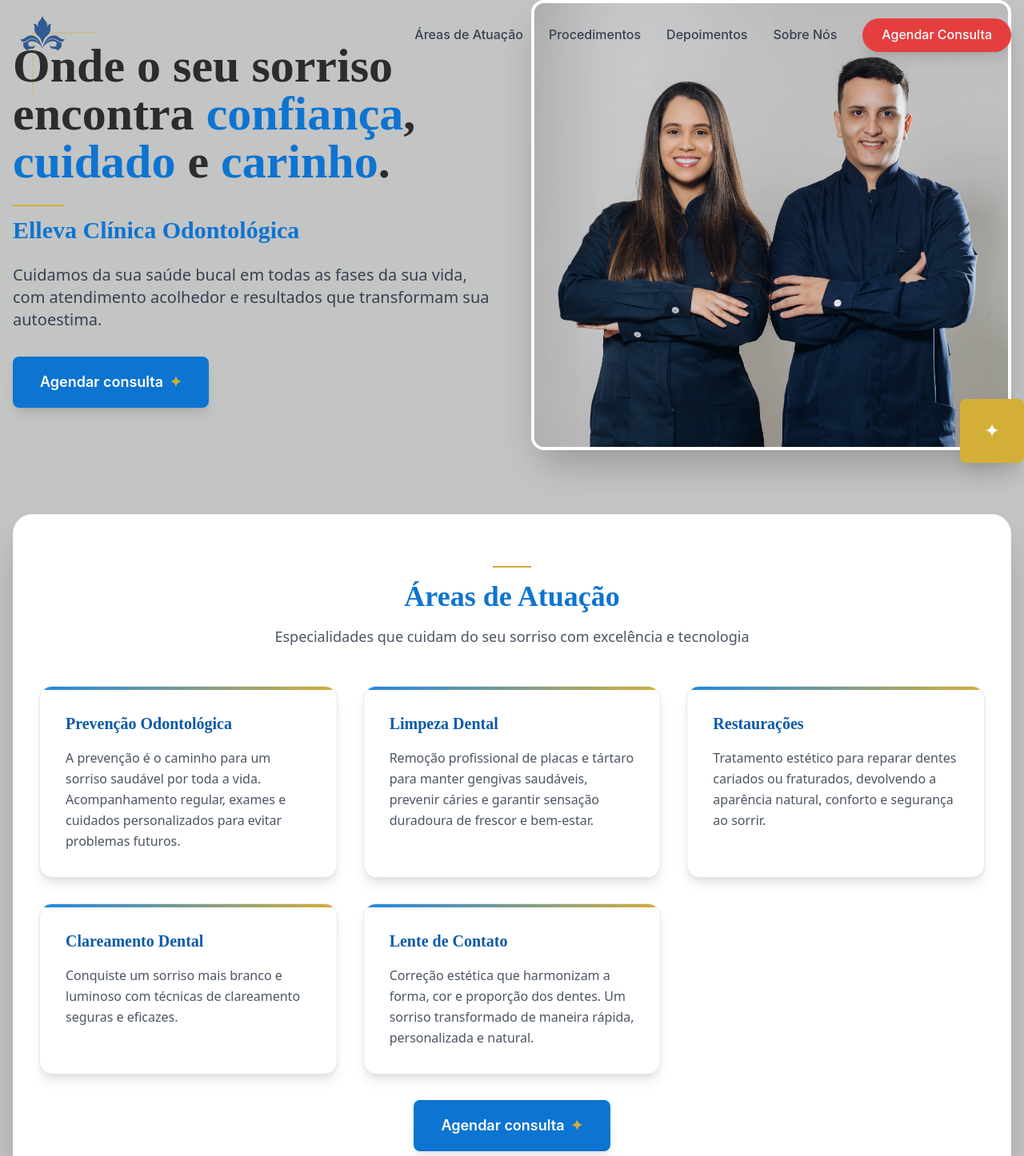
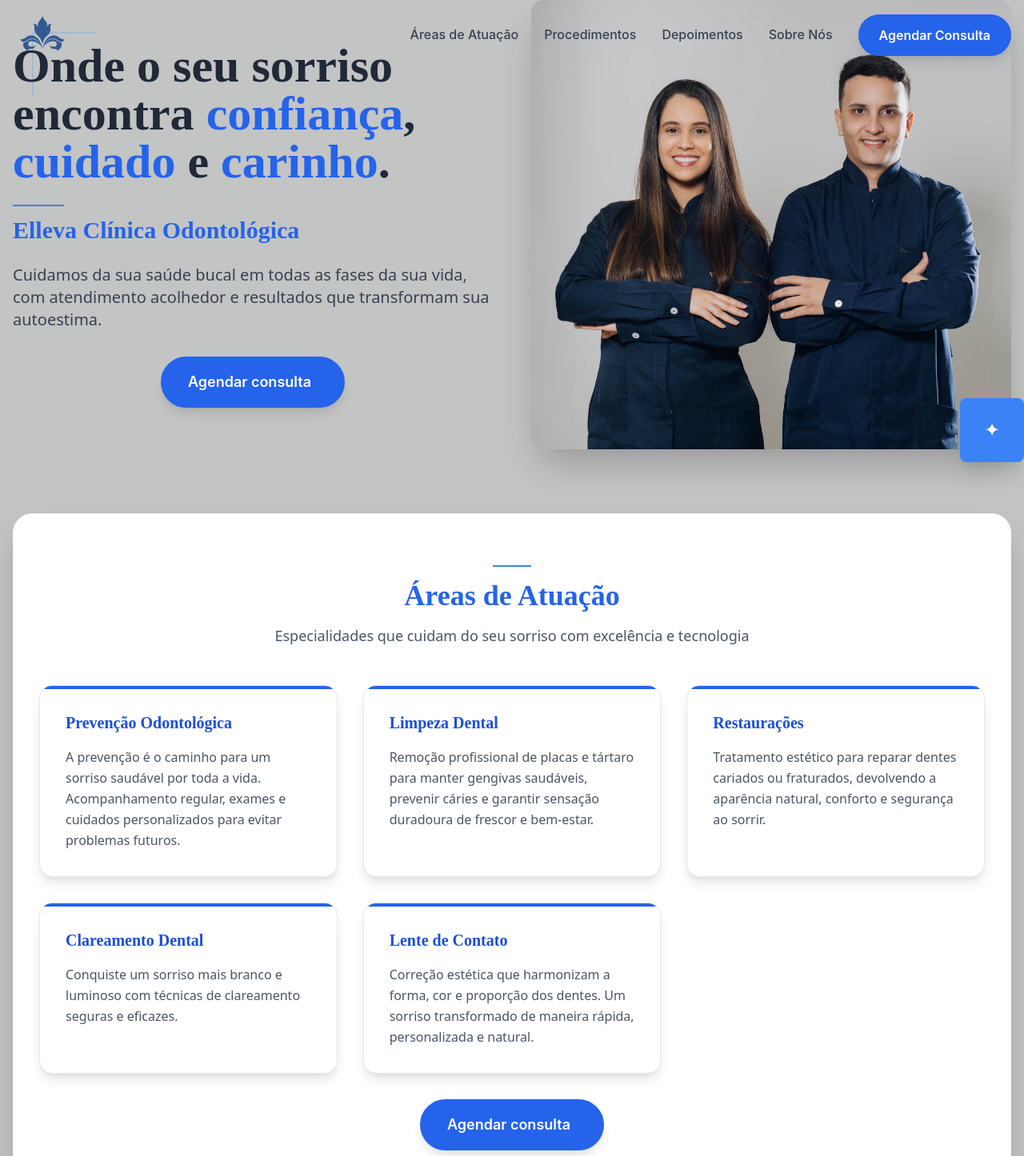
Before and after one commit to JCelinoG/elleva-odonto, a React (Vite) app: page / in a window 1280 px wide. Shown: the top 1446 px of the page at 80% size. Built offline with nearby package versions, Linux system fonts and the light colour scheme.

Commit message:
chore: save

```diff
--- a/src/components/layout/Header.tsx
+++ b/src/components/layout/Header.tsx
@@ -1,6 +1,7 @@
 import React, { useState, useEffect } from 'react';
 import { motion, AnimatePresence } from 'framer-motion';
 import { navigationItems } from '../data/content';
+import Button from '../ui/Button';
 
 const Header: React.FC = () => {
   const [isScrolled, setIsScrolled] = useState(false);
@@ -73,14 +74,9 @@ return (
             ))}
 
             {/* Botão CTA */}
-            <motion.button
-              whileHover={{ scale: 1.05 }}
-              whileTap={{ scale: 0.95 }}
-              className="bg-accent-500 text-white px-6 py-2 rounded-full font-medium hover:bg-accent-600 transition-colors duration-300 shadow-lg hover:shadow-xl"
-              onClick={() => handleNavClick('#contato')}
-            >
-              Agendar Consulta
-            </motion.button>
+              <Button variant="primary" size="md" withIcon={false} center={false}>
+  Agendar Consulta
+</Button>
           </nav>
 
           {/* Mobile Menu Button */}
@@ -133,15 +129,9 @@ return (
                     {item.name}
                   </motion.a>
                 ))}
-                <motion.button
-                  initial={{ opacity: 0, x: -20 }}
-                  animate={{ opacity: 1, x: 0 }}
-                  transition={{ delay: navigationItems.length * 0.1 }}
-                  className="w-full mt-4 bg-accent-500 text-white py-3 rounded-lg font-medium hover:bg-accent-600 transition-colors duration-300"
-                  onClick={() => handleNavClick('#contato')}
-                >
-                  Agendar Consulta
-                </motion.button>
+                <Button variant="primary" size="md" withIcon={false} center={false}>
+  Agendar Consulta
+</Button>
               </nav>
             </motion.div>
           )}
--- a/src/components/sections/Section1.tsx
+++ b/src/components/sections/Section1.tsx
@@ -25,16 +25,14 @@ const Section1: React.FC = () => {
  return (
   <section
     id="areas"
-    className="min-h-screen flex items-center justify-center relative overflow-hidden pt-20 lg:pt-0" /* Adicionei pt-20 para mobile */
+    className="min-h-screen flex items-center justify-center relative overflow-hidden pt-20 lg:pt-0"
     style={{ backgroundColor: '#c3c4c4' }}
   >
-      {/* Elementos decorativos de luxo */}
-      <div className="absolute top-10 left-10 w-20 h-20 border-l-2 border-t-2 border-luxury-gold opacity-30"></div>
-      <div className="absolute bottom-10 right-10 w-16 h-16 border-r-2 border-b-2 border-luxury-gold opacity-30"></div>
+      <div className="absolute top-10 left-10 w-20 h-20 border-l-2 border-t-2 border-primary-400 opacity-30"></div>
+      <div className="absolute bottom-10 right-10 w-16 h-16 border-r-2 border-b-2 border-primary-400 opacity-30"></div>
 
       <div className="container mx-auto px-4 relative z-10">
         <div className="grid grid-cols-1 lg:grid-cols-2 gap-12 items-center">
-          {/* Coluna do Texto */}
           <motion.div
             initial={{ opacity: 0, x: -50 }}
             whileInView={{ opacity: 1, x: 0 }}
@@ -42,13 +40,12 @@ const Section1: React.FC = () => {
             viewport={{ once: true }}
             className="text-center lg:text-left"
           >
-            {/* Slogan Principal com fonte luxuosa */}
             <motion.h1
               initial={{ opacity: 0, y: 30 }}
               whileInView={{ opacity: 1, y: 0 }}
               transition={{ duration: 0.8, delay: 0.2 }}
               viewport={{ once: true }}
-              className="text-4xl md:text-5xl lg:text-6xl font-serif font-bold text-luxury-dark mb-6 leading-tight"
+              className="text-4xl md:text-5xl lg:text-6xl font-serif font-bold text-gray-800 mb-6 leading-tight"
             >
               Onde o seu sorriso encontra{' '}
               <span className="text-primary-600">confiança</span>,{' '}
@@ -56,7 +53,6 @@ const Section1: React.FC = () => {
               <span className="text-primary-600">carinho</span>.
             </motion.h1>
 
-            {/* Nome da Clínica com detalhe luxuoso */}
             <motion.div
               initial={{ opacity: 0 }}
               whileInView={{ opacity: 1 }}
@@ -64,13 +60,12 @@ const Section1: React.FC = () => {
               viewport={{ once: true }}
               className="mb-6 relative"
             >
-              <div className="w-16 h-0.5 bg-luxury-gold mx-auto lg:mx-0 mb-3"></div>
+              <div className="w-16 h-0.5 bg-primary-500 mx-auto lg:mx-0 mb-3"></div>
               <h2 className="text-2xl md:text-3xl text-primary-600 font-serif font-semibold">
                 Elleva Clínica Odontológica
               </h2>
             </motion.div>
 
-            {/* Descrição */}
             <motion.p
               initial={{ opacity: 0, y: 20 }}
               whileInView={{ opacity: 1, y: 0 }}
@@ -81,7 +76,6 @@ const Section1: React.FC = () => {
               Cuidamos da sua saúde bucal em todas as fases da sua vida, com atendimento acolhedor e resultados que transformam sua autoestima.
             </motion.p>
 
-            {/* Botões CTA com toque premium */}
             <motion.div
               initial={{ opacity: 0, y: 20 }}
               whileInView={{ opacity: 1, y: 0 }}
@@ -89,21 +83,12 @@ const Section1: React.FC = () => {
               viewport={{ once: true }}
               className="flex flex-col sm:flex-row gap-4 justify-center lg:justify-start"
             >
-              <motion.button
-                whileHover={{ scale: 1.05, y: -2 }}
-                whileTap={{ scale: 0.95 }}
-                onClick={handleWhatsAppClick}
-                className="bg-primary-600 text-white px-8 py-4 rounded-lg font-semibold text-lg hover:bg-primary-700 transition-all duration-300 shadow-lg hover:shadow-xl border-2 border-primary-600 flex items-center space-x-2"
-              >
-                <span>Agendar consulta</span>
-                <span className="text-luxury-gold">✦</span>
-
-              </motion.button>
-
+              <Button variant="primary">
+                Agendar consulta
+              </Button>
             </motion.div>
           </motion.div>
 
-          {/* Coluna da Imagem com moldura luxuosa */}
           <motion.div
             initial={{ opacity: 0, x: 50 }}
             whileInView={{ opacity: 1, x: 0 }}
@@ -111,31 +96,27 @@ const Section1: React.FC = () => {
             viewport={{ once: true }}
             className="relative"
           >
-            <div className="relative rounded-2xl overflow-hidden shadow-2xl border-4 border-white">
-              {/* Imagem Principal */}
+            <div className="relative rounded-2xl overflow-hidden shadow-2xl">
               <img
                 src="/images/0G0A3904.jpg"
                 alt="Elleva Clínica Odontológica - Ambiente moderno e acolhedor"
                 className="w-full h-[600px] object-cover"
               />
-              {/* Overlay sutil */}
               <div className="absolute inset-0 bg-gradient-to-t from-primary-900/10 to-transparent"></div>
             </div>
 
-            {/* Elemento decorativo de luxo */}
             <motion.div
               initial={{ opacity: 0, scale: 0, rotate: -45 }}
               whileInView={{ opacity: 1, scale: 1, rotate: 0 }}
               transition={{ duration: 0.6, delay: 1 }}
               viewport={{ once: true }}
-              className="absolute -bottom-4 -right-4 w-20 h-20 bg-luxury-gold rounded-lg flex items-center justify-center text-white text-2xl shadow-xl"
+              className="absolute -bottom-4 -right-4 w-20 h-20 bg-primary-500 rounded-lg flex items-center justify-center text-white text-2xl shadow-xl"
             >
               ✦
             </motion.div>
           </motion.div>
         </div>
 
-        {/* Áreas de Atuação com design premium */}
         <motion.div
           initial={{ opacity: 0, y: 50 }}
           whileInView={{ opacity: 1, y: 0 }}
@@ -145,7 +126,7 @@ const Section1: React.FC = () => {
         >
           <div className="px-8">
             <div className="text-center mb-12">
-              <div className="w-12 h-0.5 bg-luxury-gold mx-auto mb-4"></div>
+              <div className="w-12 h-0.5 bg-primary-500 mx-auto mb-4"></div>
               <h2 className="text-3xl md:text-4xl font-serif font-bold text-primary-600 mb-4">
                 Áreas de Atuação
               </h2>
@@ -165,8 +146,7 @@ const Section1: React.FC = () => {
                   viewport={{ once: true }}
                   className="bg-white rounded-2xl p-8 shadow-lg hover:shadow-2xl transition-all duration-300 border border-gray-200 group hover:border-primary-200 relative overflow-hidden"
                 >
-                  {/* Linha decorativa */}
-                  <div className="absolute top-0 left-0 w-full h-1 bg-gradient-to-r from-primary-500 to-luxury-gold"></div>
+                  <div className="absolute top-0 left-0 w-full h-1 bg-primary-600"></div>
 
                   <div className="mb-4">
                     <h3 className="text-xl font-serif font-bold text-primary-700 mb-3 group-hover:text-primary-600 transition-colors duration-300">
@@ -180,7 +160,6 @@ const Section1: React.FC = () => {
               ))}
             </div>
 
-            {/* Botão CTA Final com toque premium */}
             <motion.div
               initial={{ opacity: 0, y: 20 }}
               whileInView={{ opacity: 1, y: 0 }}
--- a/src/components/ui/Button.tsx
+++ b/src/components/ui/Button.tsx
@@ -1,5 +1,6 @@
 import React from 'react';
 import { motion } from 'framer-motion';
+import { whatsappInfo } from '../data/content';
 
 interface ButtonProps {
   children: React.ReactNode;
@@ -33,14 +34,14 @@ const Button: React.FC<ButtonProps> = ({
 
   const variantClasses = {
     primary: "bg-primary-600 text-white hover:bg-primary-700 border-2 border-primary-600",
-    secondary: "border-2 border-luxury-gold text-luxury-dark hover:bg-luxury-gold hover:text-white",
+    secondary: "border-2 border-primary-600 text-primary-600 hover:bg-primary-600 hover:text-white",
     accent: "bg-accent-500 text-white hover:bg-accent-600 border-2 border-accent-500"
   };
 
   const sizeClasses = {
-    sm: "px-4 py-2 text-sm rounded-lg",
-    md: "px-6 py-3 text-base rounded-lg",
-    lg: "px-8 py-4 text-lg rounded-lg"
+    sm: "px-4 py-2 text-sm rounded-full",
+    md: "px-6 py-3 text-base rounded-full",
+    lg: "px-8 py-4 text-lg rounded-full"
   };
 
   return (
@@ -56,10 +57,10 @@ const Button: React.FC<ButtonProps> = ({
         ${className}
       `}
     >
-      <span className="text-inherit">{children}</span>
+      <span>{children}</span>
       {withIcon && (
-        <span className={variant === 'secondary' ? 'text-inherit' : 'text-luxury-gold'}>
-          {variant === 'secondary' ? '→' : '✦'}
+        <span className={variant === 'secondary' ? '' : 'text-white'}>
+          {variant === 'secondary'}
         </span>
       )}
     </motion.button>
--- a/tailwind.config.js
+++ b/tailwind.config.js
@@ -8,38 +8,33 @@ export default {
     extend: {
       colors: {
         primary: {
-          50: '#f0f7ff',
-          100: '#e0f0ff',
-          200: '#bae0ff',
-          300: '#7cc4ff',
-          400: '#47a3ff',
-          500: '#1e88e5', // Azul principal baseado na logo
-          600: '#0d74d1',
-          700: '#0b5aa8',
-          800: '#0e4783',
-          900: '#123a6d',
+          50: '#eff6ff',
+          100: '#dbeafe',
+          200: '#bfdbfe',
+          300: '#93c5fd',
+          400: '#60a5fa',
+          500: '#3b82f6',
+          600: '#2563eb',
+          700: '#1d4ed8',
+          800: '#1e40af',
+          900: '#1e3a8a',
         },
         accent: {
-          50: '#fff5f5',
-          100: '#fed7d7',
-          200: '#feb2b2',
-          300: '#fc8181',
-          400: '#f56565',
-          500: '#e53e3e', // Vermelho coral (mantido para contraste)
-          600: '#c53030',
-          700: '#9b2c2c',
-          800: '#822727',
-          900: '#63171b',
-        },
-        luxury: {
-          gold: '#d4af37',
-          light: '#f4f4f4',
-          dark: '#2c2c2c'
+          50: '#fef2f2',
+          100: '#fee2e2',
+          200: '#fecaca',
+          300: '#fca5a5',
+          400: '#f87171',
+          500: '#ef4444',
+          600: '#dc2626',
+          700: '#b91c1c',
+          800: '#991b1b',
+          900: '#7f1d1d',
         }
       },
       fontFamily: {
-        sans: ['Poppins', 'system-ui', 'sans-serif'], // Fonte mais moderna
-        serif: ['Playfair Display', 'serif'], // Fonte para títulos luxuosos
+        sans: ['Poppins', 'system-ui', 'sans-serif'],
+        serif: ['Playfair Display', 'serif'],
       },
     },
   },
```
Also changed, not shown: src/components/sections/Section2.tsx (+7 -18 lines), src/components/sections/Section3.tsx (+2 -13 lines), src/components/sections/Section4.tsx (+11 -18 lines).
